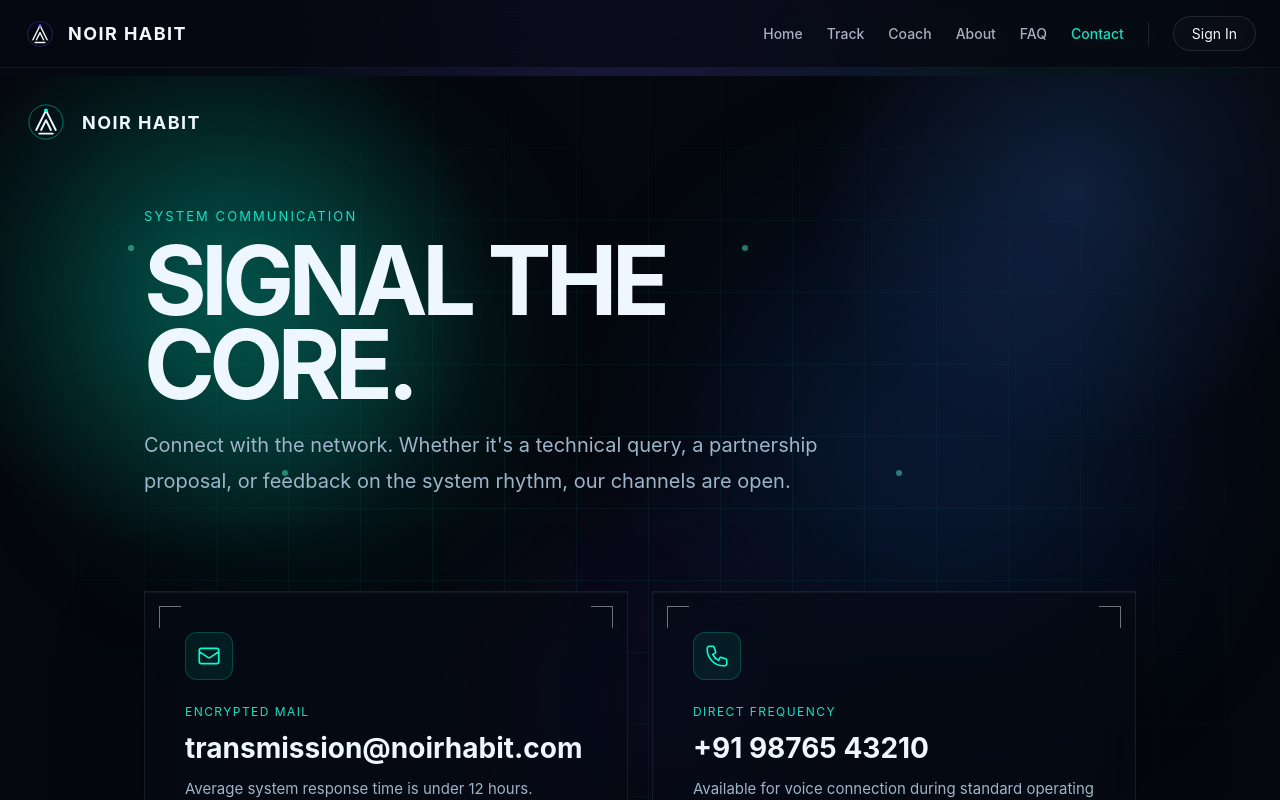
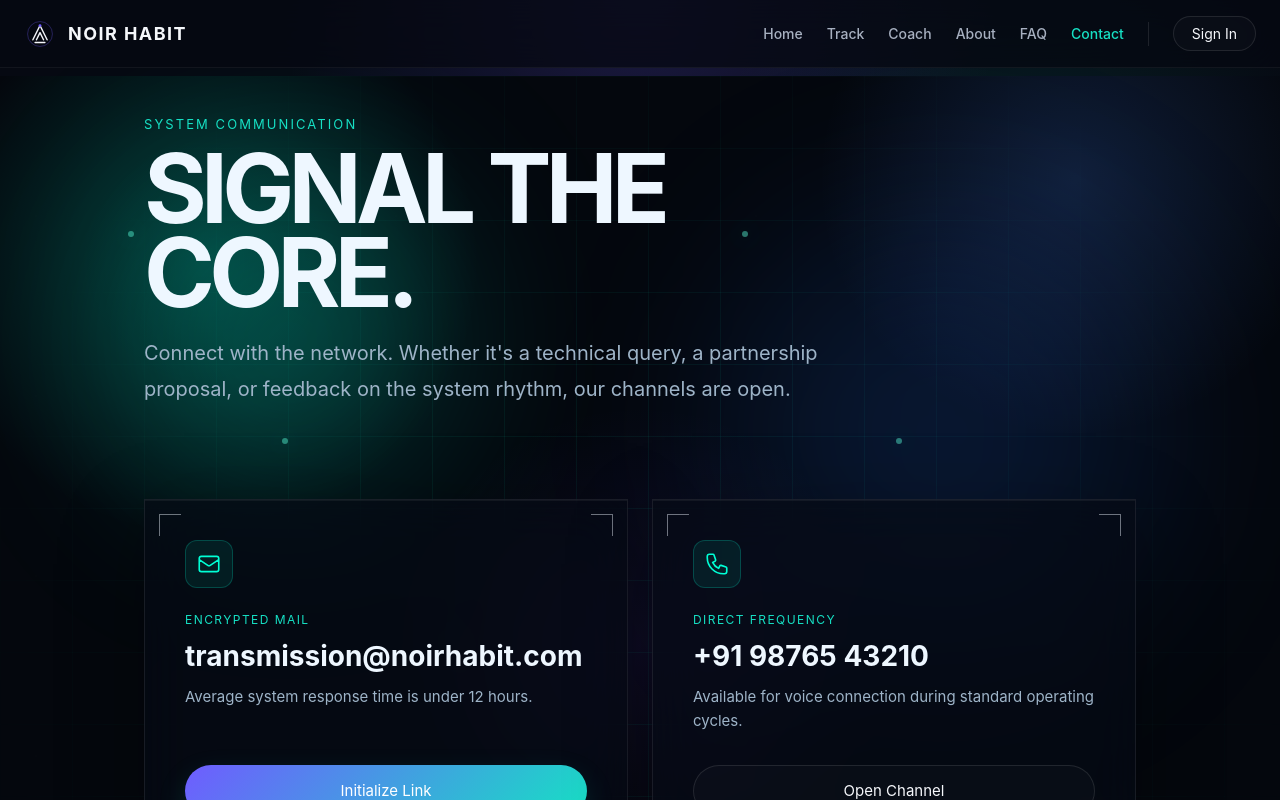
Before and after one commit to manoj892/noir-habit-tracker, a React (Vite) app: page /contact in a window 1280 px wide. Shown: the top 800 px of the page. Built offline with nearby package versions, Linux system fonts and the light colour scheme.

Commit message:
Changes
Co-authored-by: manoj892 <130954653+manoj892@users.noreply.github.com>

```diff
--- a/src/components/ContactPage.jsx
+++ b/src/components/ContactPage.jsx
@@ -54,28 +54,6 @@ function ContactPage() {
           />
         ))}
       </div>
-
-      <nav className="future-nav contact-nav">
-        <motion.div
-          className="brand-lockup"
-          initial={{ opacity: 0 }}
-          animate={{ opacity: 1 }}
-          transition={{ duration: 0.8 }}
-        >
-          <Link to="/" className="brand-lockup" style={{ textDecoration: "none" }}>
-            <svg className="brand-mark" viewBox="0 0 72 72" aria-hidden="true">
-              <circle className="brand-orbit" cx="36" cy="36" r="28" />
-              <path className="logo-path" d="M20 49L36 17L52 49" fill="none" />
-              <path className="logo-path" d="M28 49L36 33L44 49" fill="none" />
-              <path className="logo-path" d="M25 55H47" fill="none" />
-              <circle className="brand-node" cx="36" cy="17" r="3.2" />
-            </svg>
-            <div className="logo-wordmark">
-              <span className="logo">Noir Habit</span>
-            </div>
-          </Link>
-        </motion.div>
-      </nav>
 
       <main className="contact-main">
         <motion.div
```
